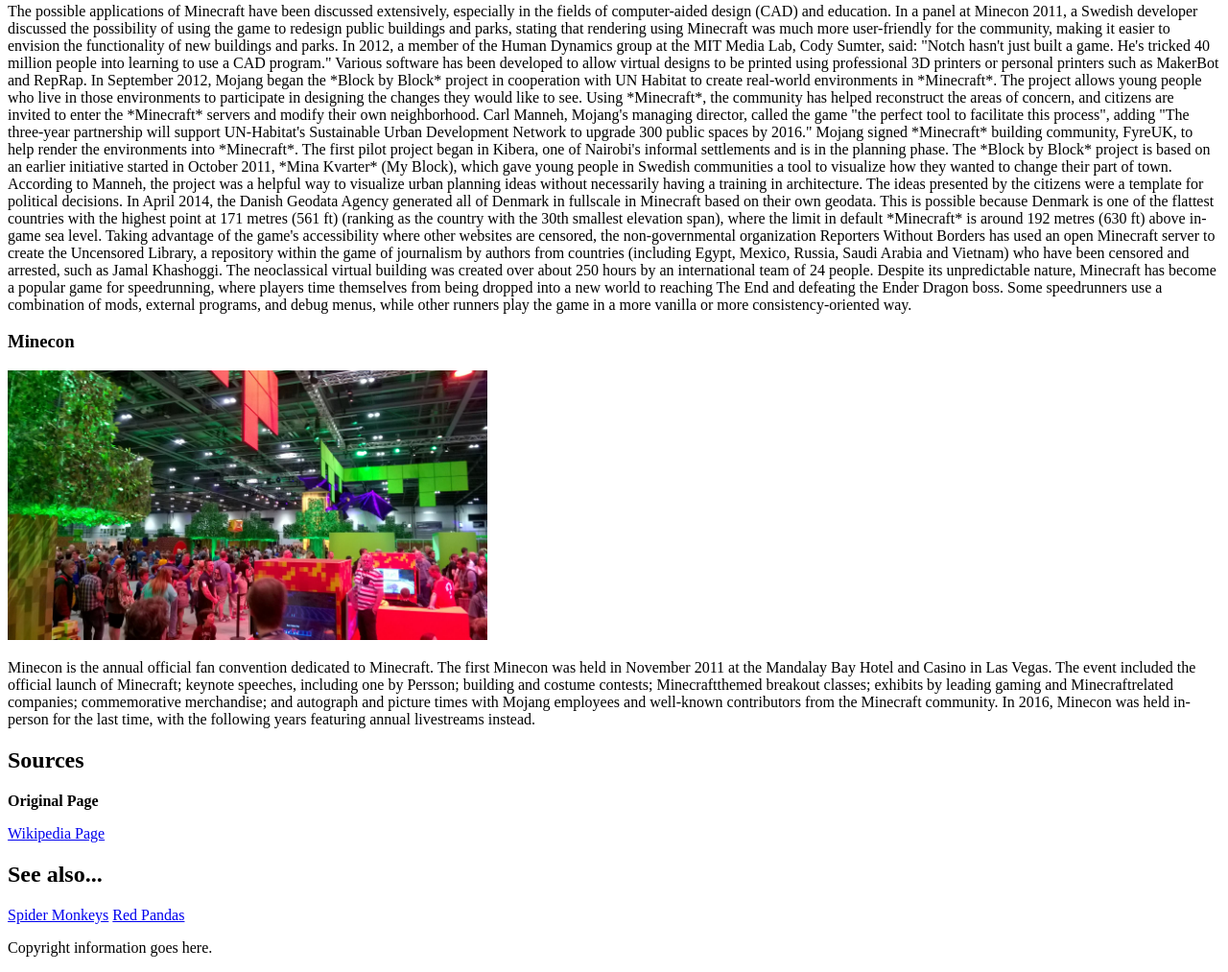
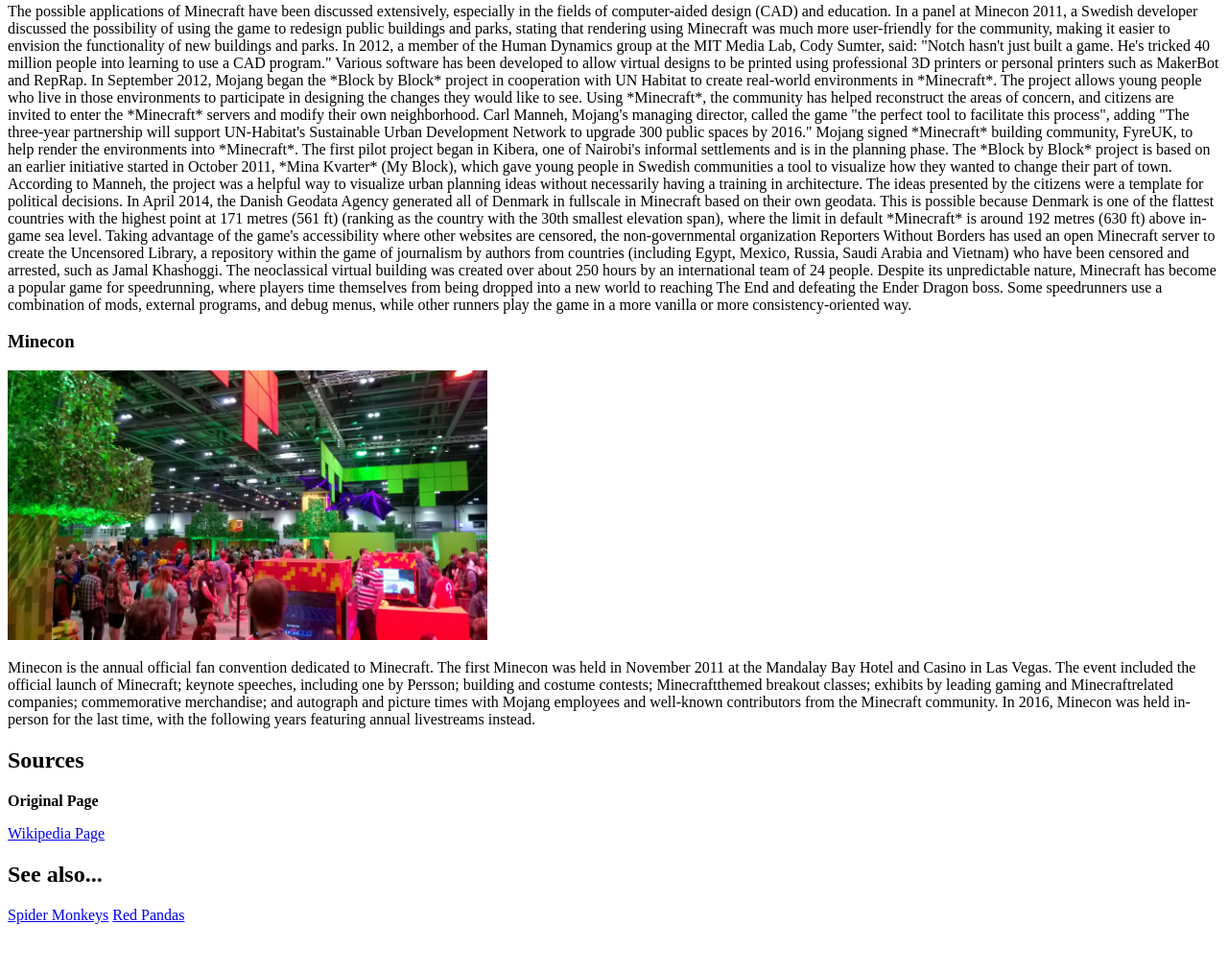
Before and after one commit to sophietluu/github.io, a plain HTML site: page wa/wa3.html in a window 1280 px wide. Shown: the part 4395-5408 px from the top of the page at 96% size. After the commit the page ends 5366 px from the top, so only its background shows below. Drawn offline with Linux system fonts and the light colour scheme.

Commit message:
remove filler footer

```diff
--- a/wa/wa3.html
+++ b/wa/wa3.html
@@ -456,9 +456,6 @@
             <a href="http://jsarnold2002.github.io/wa/wa3.html">Spider Monkeys</a>
             <a href="https://victoriahall0.github.io/wa/wa3.html">Red Pandas</a>
     </main>
-    <footer>
-        <p>Copyright information goes here.</p>
-    </footer>
 </body>
 
 </html>
```
